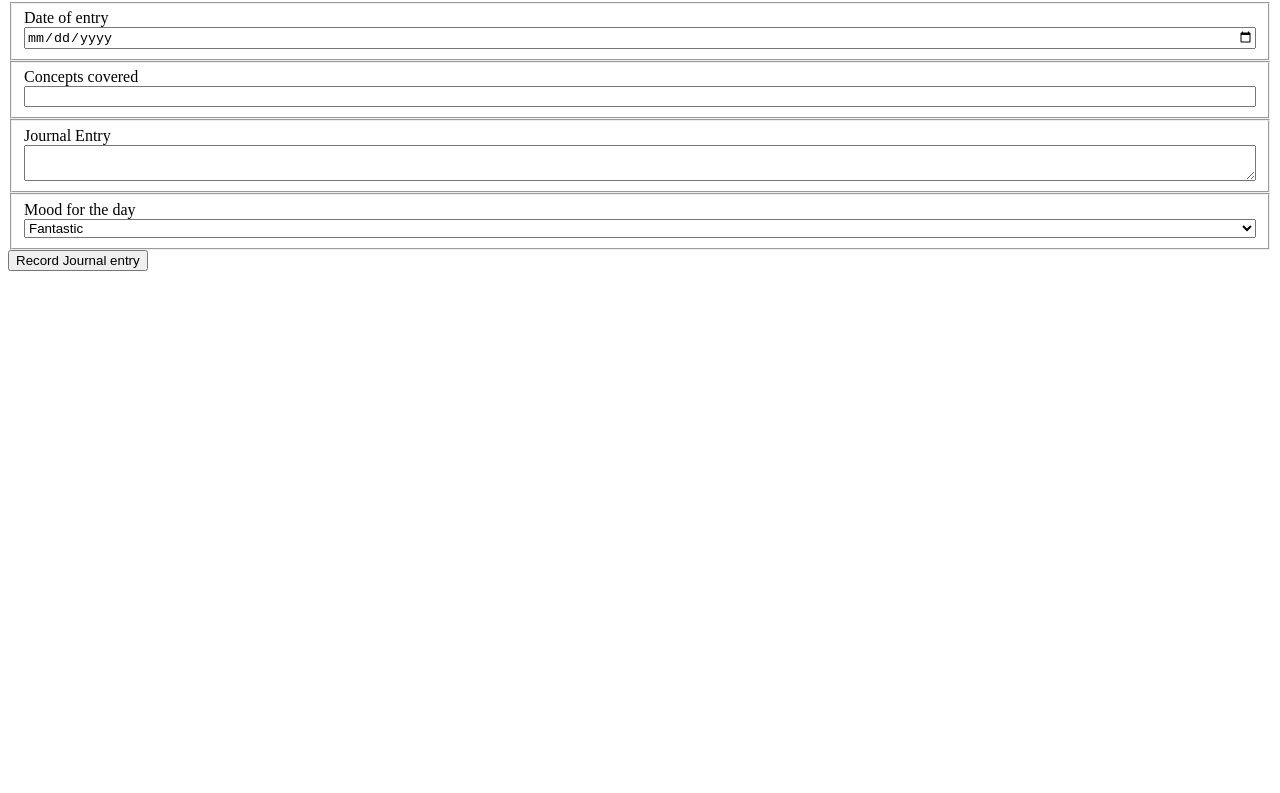
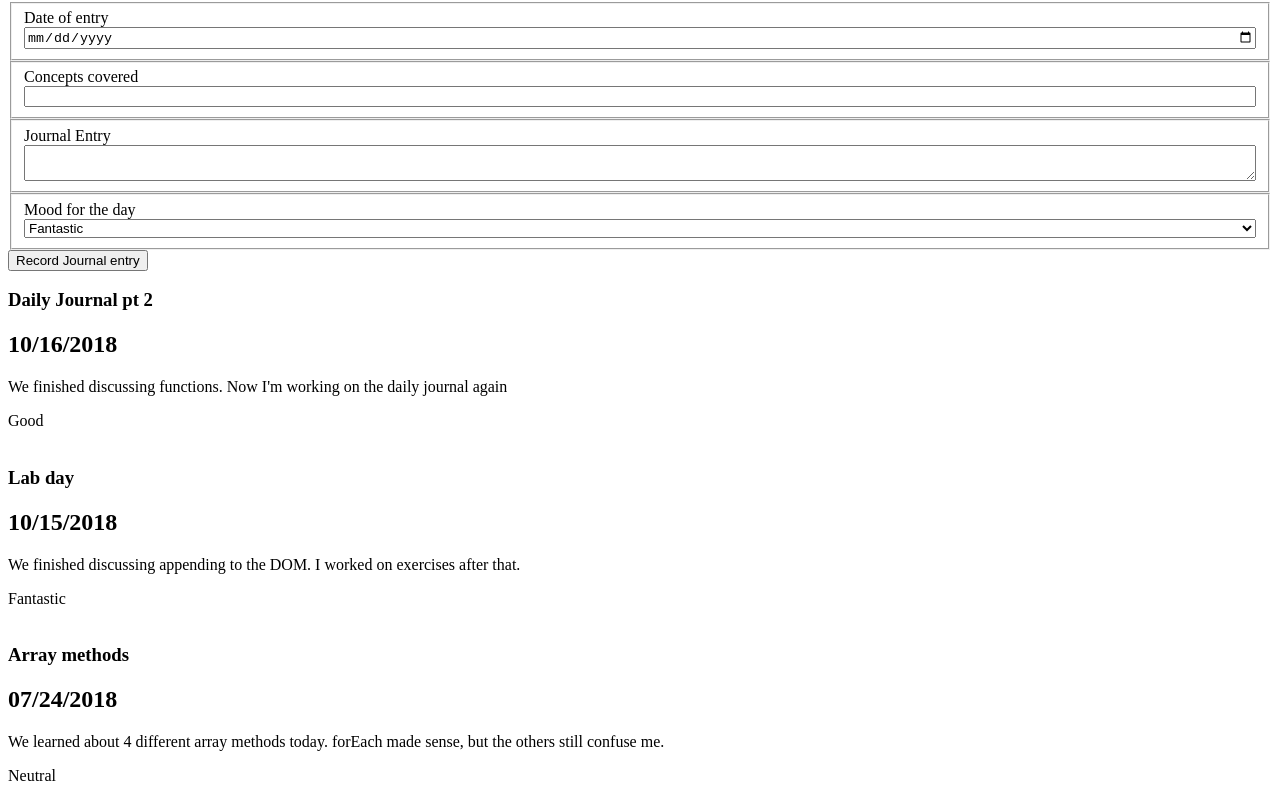
Before and after one commit to rbmccr/NSS-project-dailyJournal, a plain HTML site: page src/index.html in a window 1280 px wide. Shown: the part 78-871 px from the top of the page. Before the commit the page ends 800 px from the top, so only its background shows below. Drawn offline with Linux system fonts and the light colour scheme.

Commit message:
finished daily journal pt 2. Want to see if there's a better way to append the array data.

```diff
--- a/src/index.html
+++ b/src/index.html
@@ -34,7 +34,8 @@
     </fieldset>
     <button type="submit">Record Journal entry</button>
   </form>
+  <article class="entryLog"></article>
 
-  <!-- <script src="main.js"></script> -->
+  <script src="scripts/journal.js"></script>
 </body>
 </html>
--- /dev/null
+++ b/src/scripts/journal.js
@@ -0,0 +1,55 @@
+const journalEntries = [
+  {
+      date: "07/24/2018",
+      concept: "Array methods",
+      entry: "We learned about 4 different array methods today. forEach made sense, but the others still confuse me.",
+      mood: "Neutral"
+  },
+  {
+    date: "10/15/2018",
+    concept: "Lab day",
+    entry: "We finished discussing appending to the DOM. I worked on exercises after that.",
+    mood: "Fantastic"
+},
+  {
+      date: "10/16/2018",
+      concept: "Daily Journal pt 2",
+      entry: "We finished discussing functions. Now I'm working on the daily journal again",
+      mood: "Good"
+  }
+]
+
+/*
+    Purpose: To create, and return, a string template that
+    represents a single journal entry object as HTML
+
+    Arguments: journalEntry (object)
+*/
+
+const container = document.querySelector(".entryLog");
+
+const makeJournalEntryComponent = function(journalEntry) {
+  return `
+    <section class="entry--posted">
+      <h1>${journalEntry.concept}</h1>
+      <h2>${journalEntry.date}</h2>
+      <p>${journalEntry.entry}</p>
+      <footer>${journalEntry.mood}</footer>
+    </section>
+  `
+}
+
+function renderJournalEntries(entries) {
+  // define empty array to hold DOM data from function called in loop
+  let arr = [];
+  // loop array of objects and push return of function call to new array
+  for (let i = 0; i < entries.length; i++) {
+    arr.push(makeJournalEntryComponent(entries[i]));
+  }
+  // reverse order to get recent entries first
+  arr = arr.reverse().join('<br />');
+  // append DOM content to container
+  container.innerHTML += arr;
+}
+
+renderJournalEntries(journalEntries);
```
Also changed, not shown: 1 other file.
